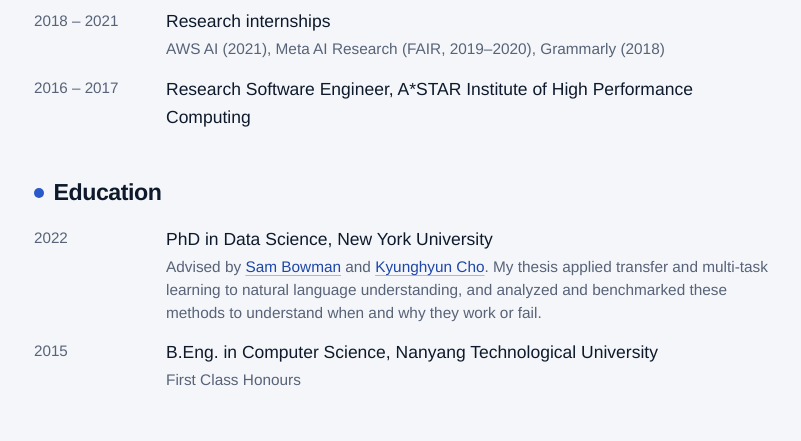
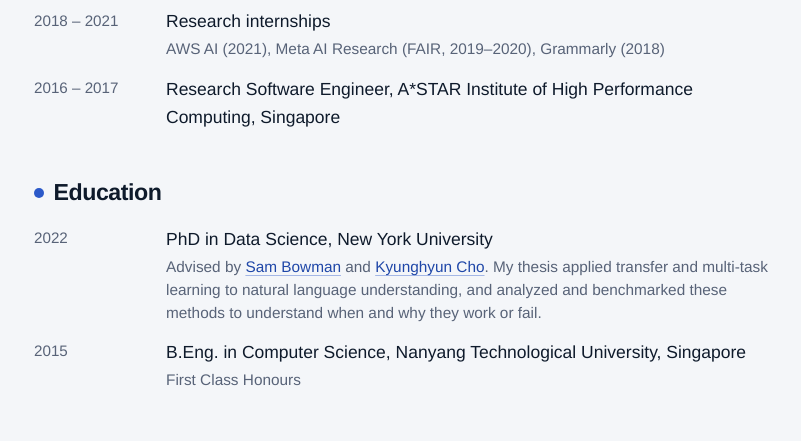
Before and after one commit to phu-pmh/phu-pmh.github.io, a Jekyll site: the page built from index.html, in a window 1280 px wide. Shown: the part 1184-1625 px from the top of the page, without its empty margins (238-1039 px from the left). Built offline with Jekyll 4.4.1, drawn with Linux system fonts in a browser that asks for light colours; some web fonts are replaced.

Commit message:
Add Singapore to NTU and A*STAR
Co-Authored-By: Claude Opus 5.5 (1M context) <noreply@anthropic.com>
Claude-Session: https://claude.ai/code/session_01JXqTCx3Drj5DZFr9Us3QrX

```diff
--- a/index.html
+++ b/index.html
@@ -280,7 +280,7 @@ html { scroll-padding-top: 4rem; scroll-behavior: smooth; }
       <dt>2018 – 2021</dt>
       <dd>Research internships<span class="sub">AWS AI (2021), Meta AI Research (FAIR, 2019–2020), Grammarly (2018)</span></dd>
       <dt>2016 – 2017</dt>
-      <dd>Research Software Engineer, A*STAR Institute of High Performance Computing</dd>
+      <dd>Research Software Engineer, A*STAR Institute of High Performance Computing, Singapore</dd>
     </dl>
   </section>
 
@@ -290,7 +290,7 @@ html { scroll-padding-top: 4rem; scroll-behavior: smooth; }
       <dt>2022</dt>
       <dd>PhD in Data Science, New York University<span class="sub">Advised by <a href="https://sleepinyourhat.github.io/">Sam Bowman</a> and <a href="https://kyunghyuncho.me/">Kyunghyun Cho</a>. My thesis applied transfer and multi-task learning to natural language understanding, and analyzed and benchmarked these methods to understand when and why they work or fail.</span></dd>
       <dt>2015</dt>
-      <dd>B.Eng. in Computer Science, Nanyang Technological University<span class="sub">First Class Honours</span></dd>
+      <dd>B.Eng. in Computer Science, Nanyang Technological University, Singapore<span class="sub">First Class Honours</span></dd>
     </dl>
   </section>
 
```
